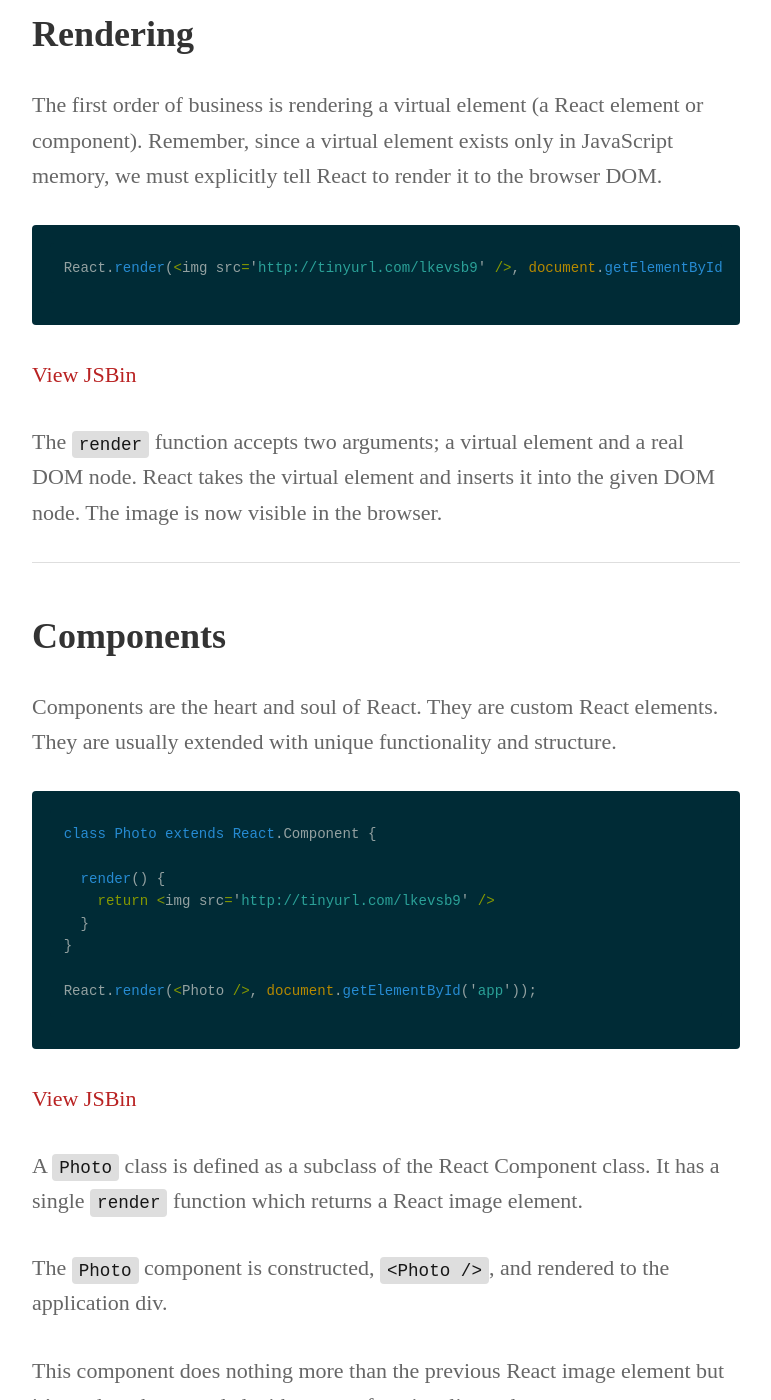
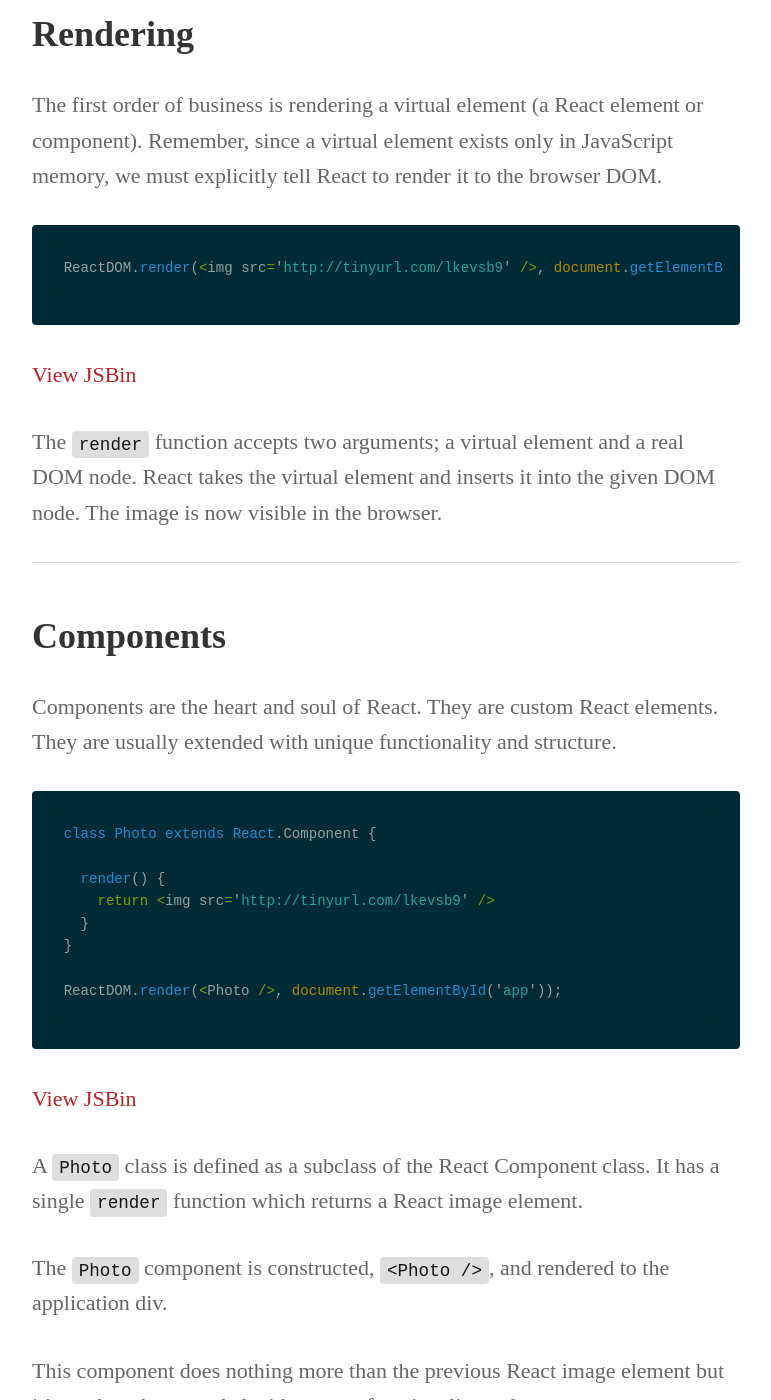
Before and after one commit to jackcallister/jarsbe.github.io, a Jekyll site: the page built from _posts/2015-08-30-the-react-quick-start-guide-es6-edition.markdown, in a window 1280 px wide and 1400 px high, scrolled down 1915 px. Shown: the whole window, without its empty margins (254-1025 px from the left). Built offline with Jekyll 4.4.1, drawn with Linux system fonts in a browser that asks for light colours; some of the changed text lies outside the part shown.

Commit message:
Update to ReactDOM.render()

````diff
--- a/_posts/2015-08-30-the-react-quick-start-guide-es6-edition.markdown
+++ b/_posts/2015-08-30-the-react-quick-start-guide-es6-edition.markdown
@@ -35,7 +35,7 @@ With a small understanding of these concepts we can move on to using React. We'l
 The first order of business is rendering a virtual element (a React element or component). Remember, since a virtual element exists only in JavaScript memory, we must explicitly tell React to render it to the browser DOM.
 
 ``` js
-React.render(<img src='http://tinyurl.com/lkevsb9' />, document.getElementById('app'));
+ReactDOM.render(<img src='http://tinyurl.com/lkevsb9' />, document.getElementById('app'));
 ```
 
 <a target="_blank" href="https://jsbin.com/mireve/edit?js,output">View JSBin</a>
@@ -56,7 +56,7 @@ class Photo extends React.Component {
   }
 }
 
-React.render(<Photo />, document.getElementById('app'));
+ReactDOM.render(<Photo />, document.getElementById('app'));
 ```
 <a target="_blank" href="https://jsbin.com/qanopi/4/edit?js,output">View JSBin</a>
 
@@ -85,7 +85,7 @@ class Photo extends React.Component {
   }
 }
 
-React.render(<Photo src='http://tinyurl.com/lkevsb9' caption='Hong Kong!' />, document.getElementById('app'));
+ReactDOM.render(<Photo src='http://tinyurl.com/lkevsb9' caption='Hong Kong!' />, document.getElementById('app'));
 ```
 <a target="_blank" href="https://jsbin.com/meqaqi/5/edit?js,output">View JSBin</a>
 
@@ -136,7 +136,7 @@ class Photo extends React.Component {
   }
 }
 
-React.render(<Photo src='http://tinyurl.com/lkevsb9' caption='Hong Kong!' />, document.getElementById('app'));
+ReactDOM.render(<Photo src='http://tinyurl.com/lkevsb9' caption='Hong Kong!' />, document.getElementById('app'));
 ```
 <a target="_blank" href="https://jsbin.com/vuhize/3/edit?js,output">View JSBin</a>
 
@@ -235,7 +235,7 @@ const data = [
   }
 ];
 
-React.render(<PhotoGallery photos={data} />, document.getElementById('app'));
+ReactDOM.render(<PhotoGallery photos={data} />, document.getElementById('app'));
 ```
 
 <a target="_blank" href="https://jsbin.com/xujiro/3/edit?js,output">View JSBin</a>
````
